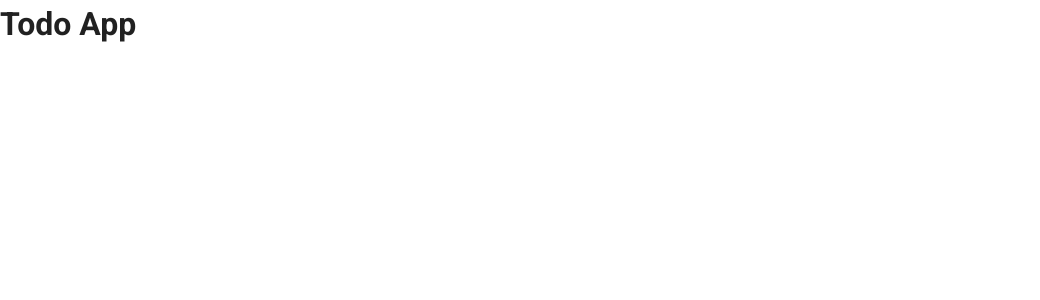
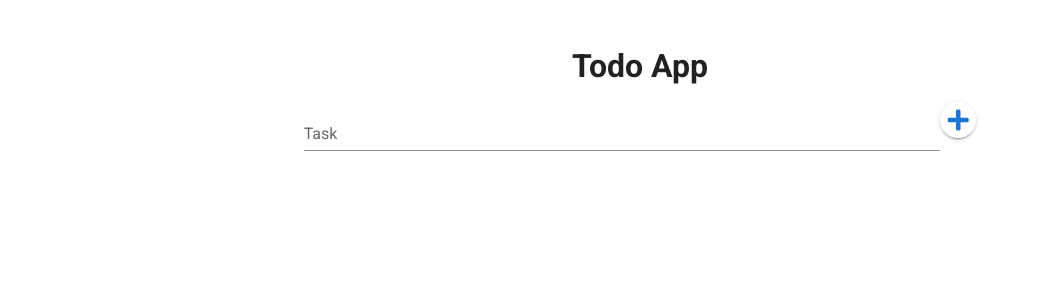
Before and after one commit to laisrhianne/vue2-todo-app, a Vue app: page / in a window 1280 px wide. Shown: the top 300 px of the page, without its empty margins (0-1040 px from the left). Built offline with nearby package versions, Linux system fonts and the light colour scheme.

Commit message:
form styled

```diff
--- a/src/components/Form.vue
+++ b/src/components/Form.vue
@@ -1,21 +1,27 @@
 <template>
-  <v-main>
-    <input type="text">
-    <div id="submit-button"></div>
-  </v-main>
+  <v-container id="form-container">
+    <v-text-field id="task-input" label="Task" />
+    <v-btn id="submit-btn" color="primary" elevation="2" icon medium>
+      <v-icon>fas fa-plus</v-icon>
+    </v-btn>
+  </v-container>
 </template>
 
 <script>
 export default {
   name: 'Form',
-  data: function() {
+  data: function () {
     return {
-      inputValue: ''
+      inputValue: '',
     };
-  }
-}
+  },
+};
 </script>
 
 <style>
-
+#form-container {
+  display: flex;
+  flex-direction: row;
+  width: 60%;
+}
 </style>
--- a/src/pages/Home.vue
+++ b/src/pages/Home.vue
@@ -1,15 +1,30 @@
 <template>
-  <div class="hello">
-    <h1>Todo App</h1>
-  </div>
+  <v-container id="main-container">
+    <h1 id="title">Todo App</h1>
+    <Form/>
+  </v-container>
 </template>
 
 <script>
+import Form from '../components/Form.vue'
 export default {
   name: 'Home',
+  components: {
+    Form
+  }
 }
 </script>
 
 <style scoped>
+#main-container {
+  display: flex;
+  flex-direction: column;
+}
 
+#title {
+  width: 100%;
+  text-align: center;
+
+  margin-top: 30px;
+}
 </style>
```
